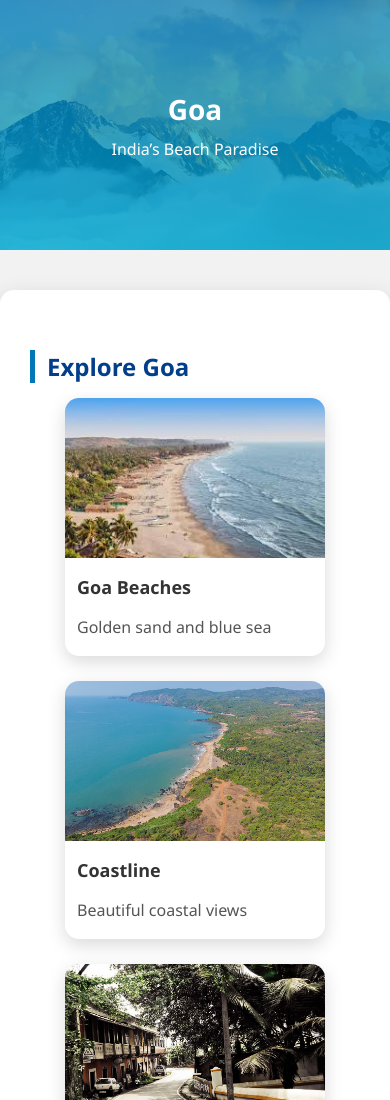
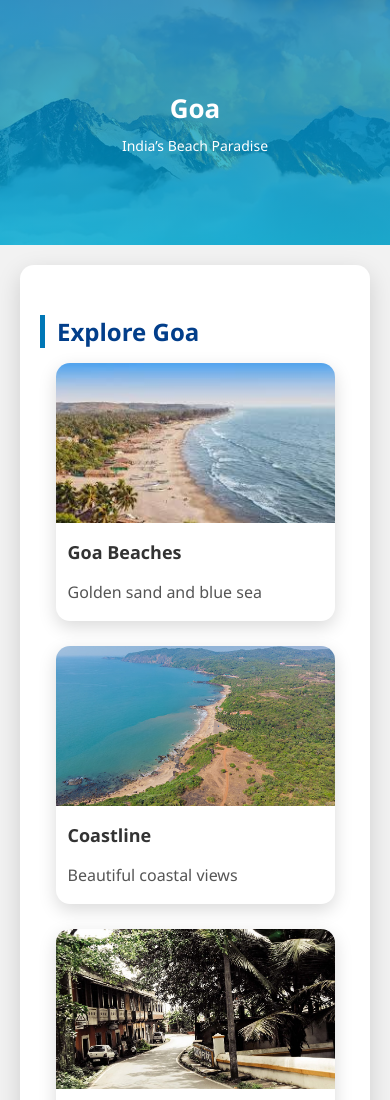
Before and after one commit to 22vishu06-hash/MSWD-work, a plain HTML site: page places/goa.html in a window 390 px wide. Shown: the top 1100 px of the page. Drawn offline with Linux system fonts and the light colour scheme.

Commit message:
Made Mobile-friendly

```diff
--- a/places/goa.html
+++ b/places/goa.html
@@ -4,6 +4,8 @@
     <meta charset="UTF-8">
     <title>Goa</title>
     <link rel="stylesheet" href="../style.css">
+    <meta name="viewport" content="width=device-width, initial-scale=1.0">
+
 </head>
 <body>
 
--- a/style.css
+++ b/style.css
@@ -391,3 +391,52 @@ footer {
   color: #444;
   font-size: 14px;
 }
+/* =========================
+   MOBILE RESPONSIVE DESIGN
+========================= */
+@media (max-width: 768px) {
+
+    /* Header text */
+    header h1 {
+        font-size: 26px;
+    }
+
+    header p {
+        font-size: 14px;
+    }
+
+    /* Place cards on homepage */
+    .places-container {
+        flex-direction: column;
+        align-items: center;
+    }
+
+    /* Card grids on detail pages */
+    .card-grid {
+        flex-direction: column;
+        align-items: center;
+    }
+
+    /* Cards full width */
+    .place-card,
+    .small-card {
+        width: 90%;
+    }
+
+    /* Feedback form */
+    .feedback-form {
+        width: 90%;
+    }
+
+    /* Section padding */
+    .detail {
+        padding: 20px;
+        margin: 20px;
+    }
+
+    /* Back link spacing */
+    .detail a {
+        margin-top: 20px;
+        display: inline-block;
+    }
+}
```
Also changed, not shown: index.html (+2 -0 lines), places/himachal.html (+2 -0 lines), places/junagadh.html (+2 -0 lines), places/rajasthan.html (+2 -0 lines).
